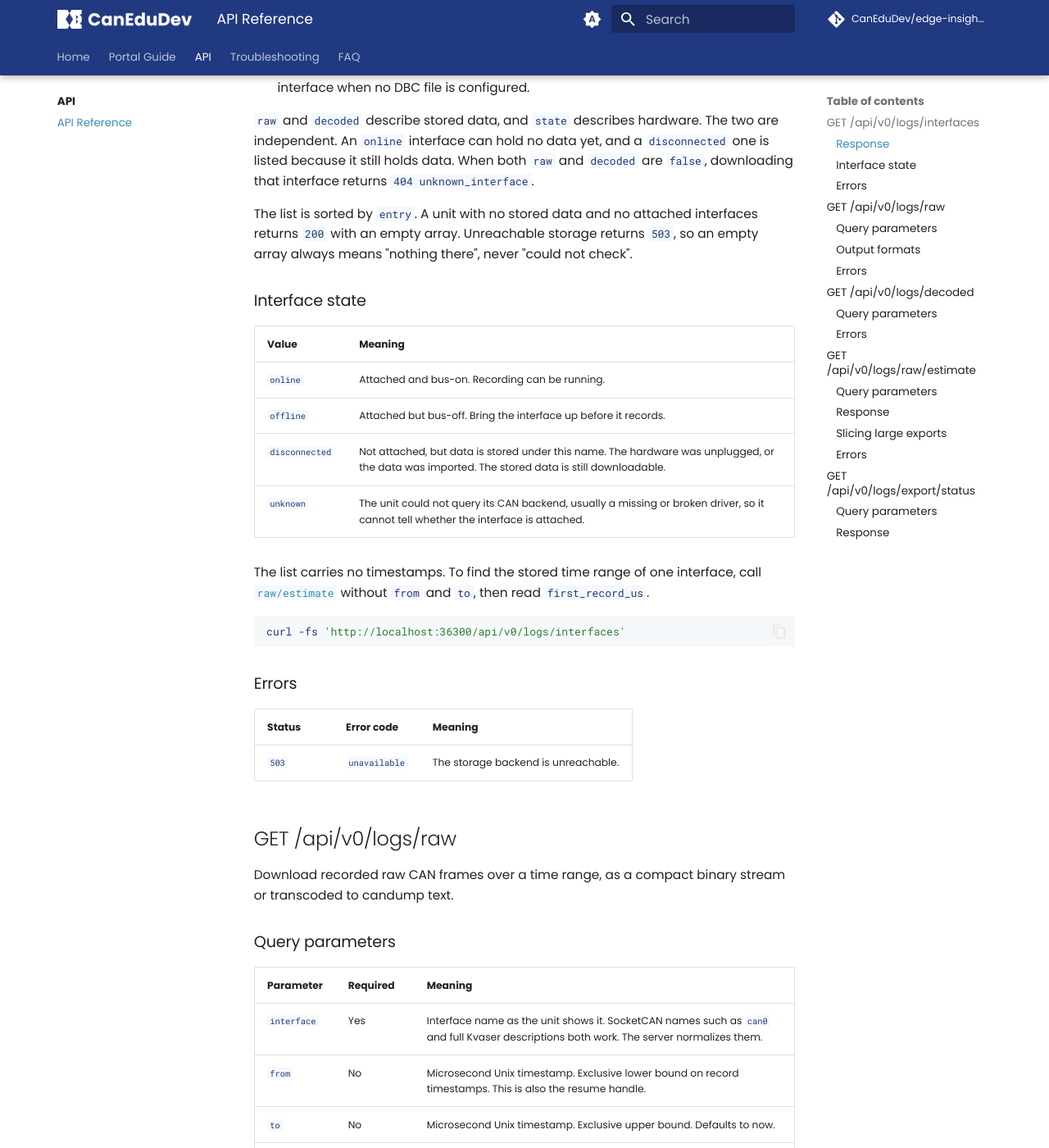
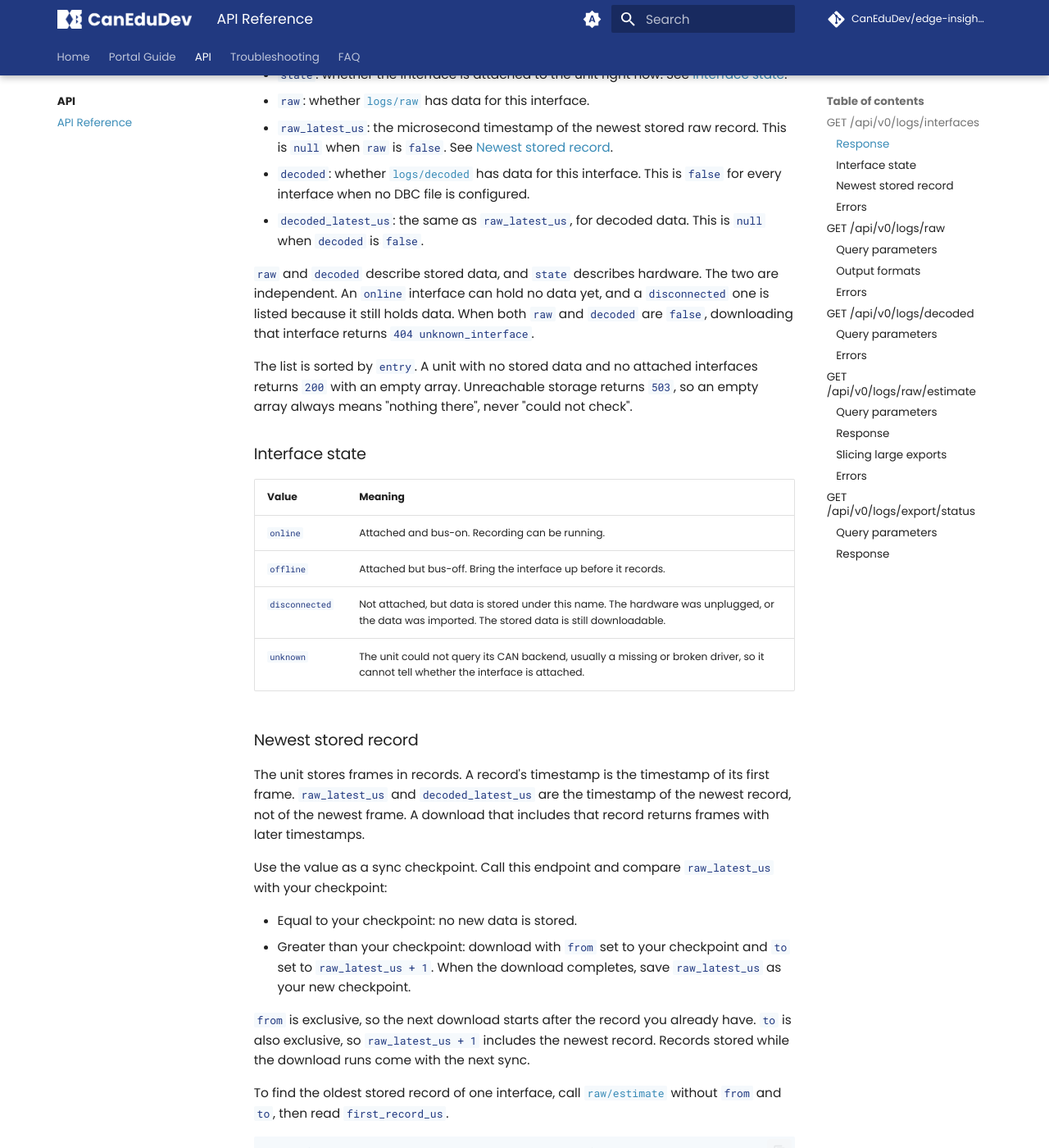
Before and after one commit to CanEduDev/edge-insights-docs, an MkDocs documentation site: the page built from docs/api/reference.md, in a window 1280 px wide and 1400 px high, scrolled down 1068 px. Shown: the whole window at 82% size. Built offline with MkDocs 1.6.1 and Material for MkDocs 9.7.7, drawn with Linux system fonts in a browser that asks for light colours; comment, search, counter and statistics services are not loaded; some of the changed text lies outside the part shown.

Commit message:
docs(api): document newest stored record timestamps on logs/interfaces
Co-Authored-By: Claude Opus 5.5 (1M context) <noreply@anthropic.com>

````diff
--- a/docs/api/reference.md
+++ b/docs/api/reference.md
@@ -25,14 +25,18 @@ This endpoint takes no query parameters.
     "entry": "can0",
     "state": "online",
     "raw": true,
-    "decoded": true
+    "raw_latest_us": 1760090400000000,
+    "decoded": true,
+    "decoded_latest_us": 1760090400000000
   },
   {
     "interface": "Kvaser USBcan Pro 5xHS [SN 10822] (channel 0)",
     "entry": "Kvaser_USBcan_Pro_5xHS_SN_10822_channel_0",
     "state": "disconnected",
     "raw": true,
-    "decoded": false
+    "raw_latest_us": 1760004000000000,
+    "decoded": false,
+    "decoded_latest_us": null
   }
 ]
 ```
@@ -45,9 +49,14 @@ This endpoint takes no query parameters.
 - `state`: whether the interface is attached to the unit right now. See
   [Interface state](#interface-state).
 - `raw`: whether [`logs/raw`](#logs-raw) has data for this interface.
+- `raw_latest_us`: the microsecond timestamp of the newest stored raw
+  record. This is `null` when `raw` is `false`. See
+  [Newest stored record](#newest-stored-record).
 - `decoded`: whether [`logs/decoded`](#logs-decoded) has data for this
   interface. This is `false` for every interface when no DBC file is
   configured.
+- `decoded_latest_us`: the same as `raw_latest_us`, for decoded data. This
+  is `null` when `decoded` is `false`.
 
 `raw` and `decoded` describe stored data, and `state` describes hardware. The
 two are independent. An `online` interface can hold no data yet, and a
@@ -69,9 +78,28 @@ check".
 | `disconnected` | Not attached, but data is stored under this name. The hardware was unplugged, or the data was imported. The stored data is still downloadable. |
 | `unknown` | The unit could not query its CAN backend, usually a missing or broken driver, so it cannot tell whether the interface is attached. |
 
-The list carries no timestamps. To find the stored time range of one
-interface, call [`raw/estimate`](#logs-estimate) without `from` and `to`, then
-read `first_record_us`.
+### Newest stored record { #newest-stored-record }
+
+The unit stores frames in records. A record's timestamp is the timestamp of
+its first frame. `raw_latest_us` and `decoded_latest_us` are the timestamp of
+the newest record, not of the newest frame. A download that includes that
+record returns frames with later timestamps.
+
+Use the value as a sync checkpoint. Call this endpoint and compare
+`raw_latest_us` with your checkpoint:
+
+- Equal to your checkpoint: no new data is stored.
+- Greater than your checkpoint: download with `from` set to your checkpoint
+  and `to` set to `raw_latest_us + 1`. When the download completes, save
+  `raw_latest_us` as your new checkpoint.
+
+`from` is exclusive, so the next download starts after the record you already
+have. `to` is also exclusive, so `raw_latest_us + 1` includes the newest
+record. Records stored while the download runs come with the next sync.
+
+To find the oldest stored record of one interface, call
+[`raw/estimate`](#logs-estimate) without `from` and `to`, then read
+`first_record_us`.
 
 ```bash
 curl -fs 'http://localhost:36300/api/v0/logs/interfaces'
````
